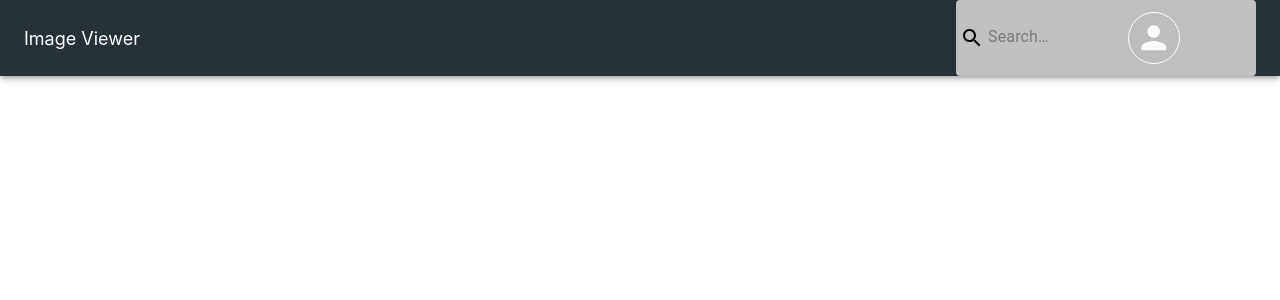
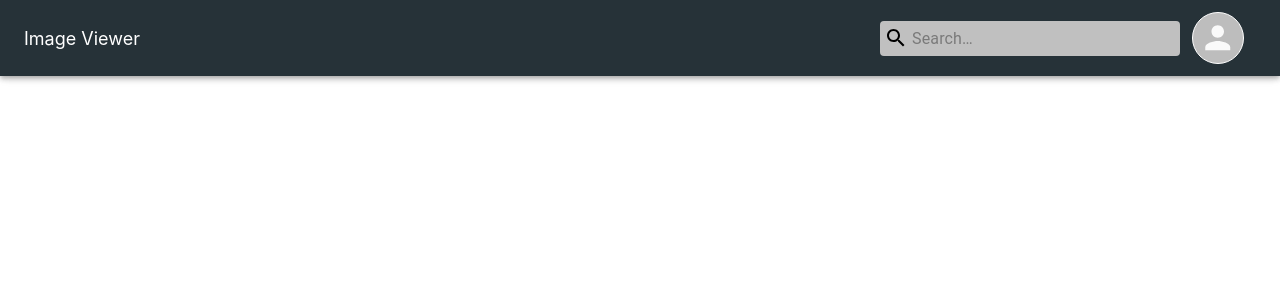
Before and after one commit to swatitoshniwal/ImageViewer, a React (Create React App) app: page /home in a window 1280 px wide. Shown: the top 300 px of the page. Built offline with nearby package versions, Linux system fonts and the light colour scheme; sample sign-in values are in the browser's storage.

Commit message:
Header of the Home page fixed

```diff
--- a/src/common/header/Header.js
+++ b/src/common/header/Header.js
@@ -101,6 +101,9 @@ class Header extends Component{
                                 <InputBase onChange={(e)=>{this.props.searchHandler(e.target.value)}}
                                 placeholder="Search…"
                                 classes={{input: classes.inputInput}}/>
+                            </div>}
+                        {(screen === "Home") &&
+                            <div>
                                 <IconButton onClick={this.handleClick}>
                                     <Avatar alt="Profile Pic" src={this.props.userProfileUrl}
                                     className={classes.avatar} style={{border: "1px solid #fff"}}/>
```
